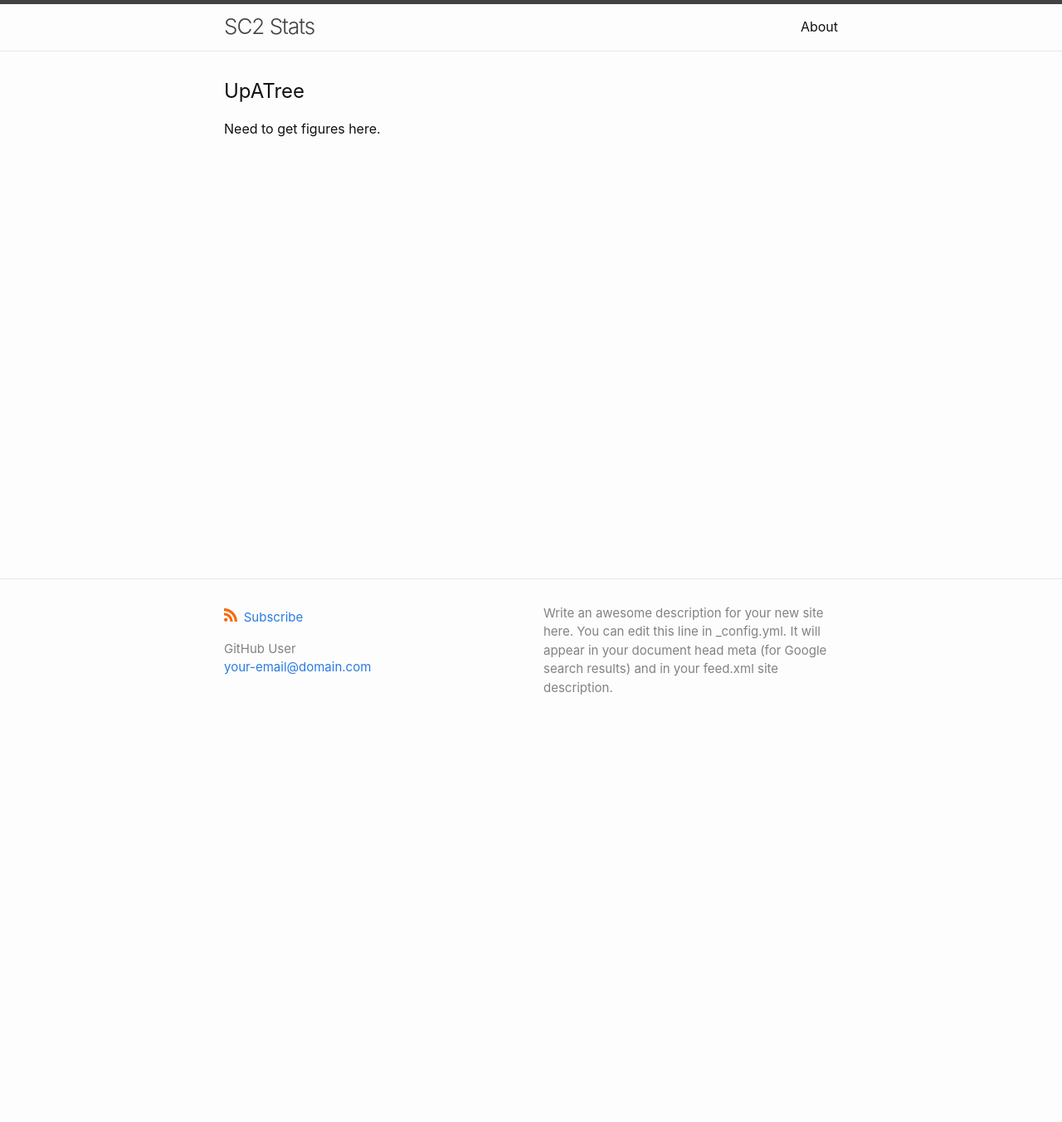
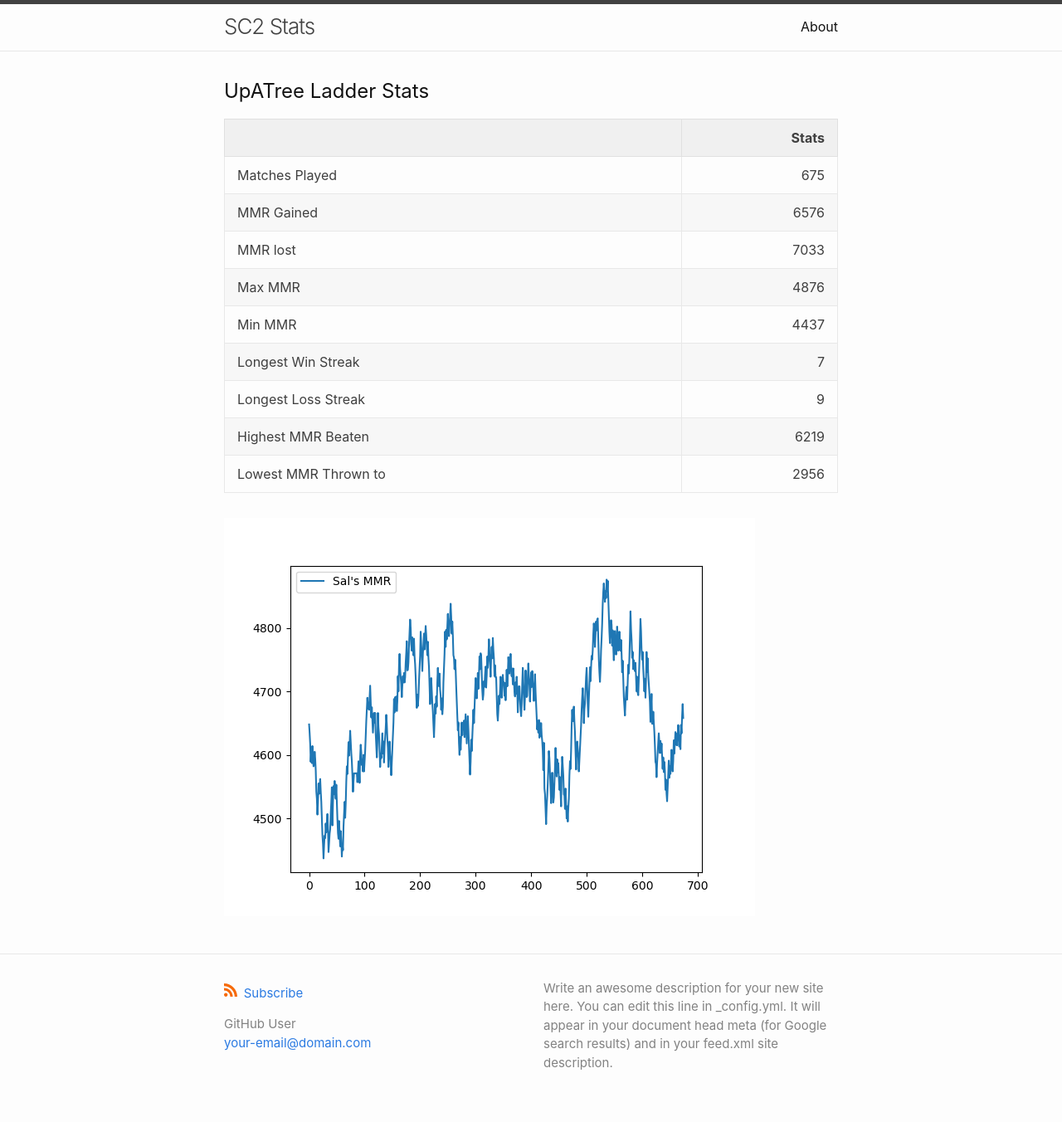
Before and after one commit to kylermurphy/UpATree, a Jekyll site: the page built from docs/index.md, in a window 1280 px wide. Shown: the whole page at 83% size. Built offline with Jekyll 4.4.1, drawn with Linux system fonts in a browser that asks for light colours; our own code applies the rules of GitHub Pages for plain Markdown files; before the commit the page ends 900 px from its top, so only the background shows below that.

Commit message:
First Figure

```diff
--- a/docs/index.md
+++ b/docs/index.md
@@ -8,6 +8,18 @@
 layout: home
 ---
 
-## UpATree
+## UpATree Ladder Stats
 
-Need to get figures here.
+|                      |   Stats |
+|:---------------------|--------:|
+| Matches Played       |     675 |
+| MMR Gained           |    6576 |
+| MMR lost             |    7033 |
+| Max MMR              |    4876 |
+| Min MMR              |    4437 |
+| Longest Win Streak   |       7 |
+| Longest Loss Streak  |       9 |
+| Highest MMR Beaten   |    6219 |
+| Lowest MMR Thrown to |    2956 |
+
+![Sal's MMR](./assets/MMR.png)
```
Also changed, not shown: MMR.png (added), docs/assets/MMR.png (added).
